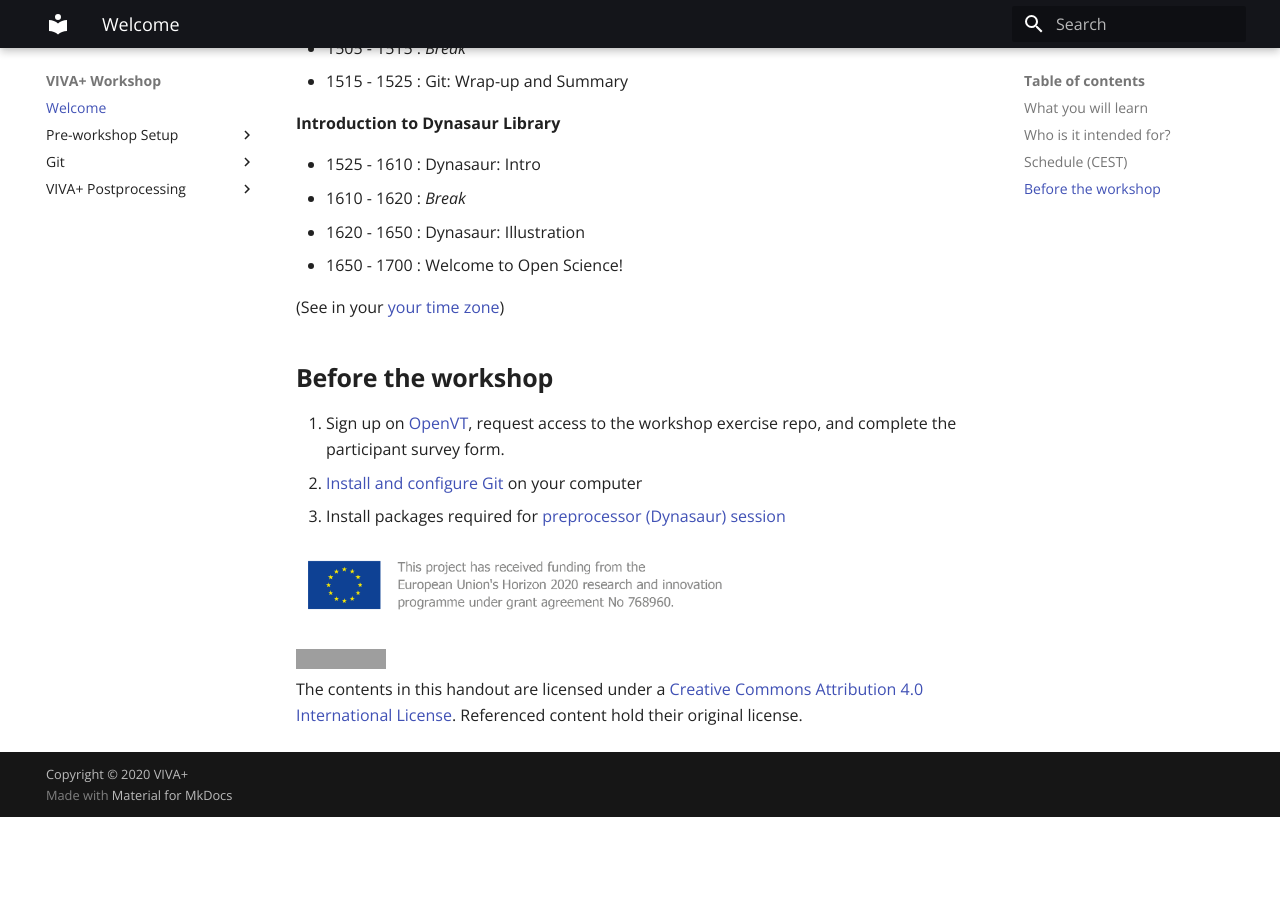
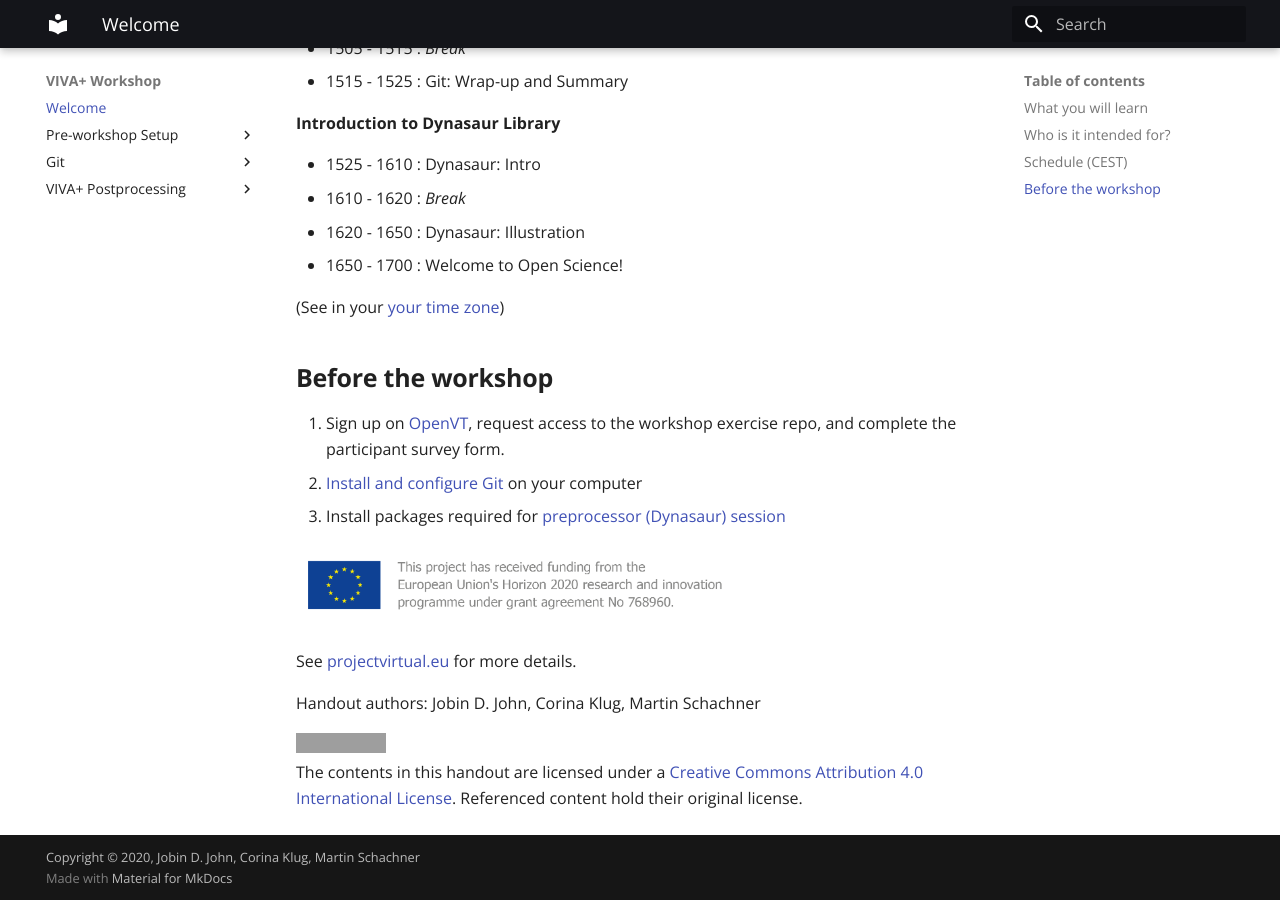
Before and after one commit to jobindj/viva-workshop, an MkDocs documentation site: the page built from docs/index.md, in a window 1280 px wide and 900 px high, scrolled down 1265 px. Built offline with MkDocs 1.6.1 and Material for MkDocs 9.7.7, drawn with Linux system fonts in a browser that asks for light colours; before the commit the page ends 2082 px from its top, so only the background shows below that; grey boxes are pictures that could not be loaded.

Commit message:
Update author details

```diff
--- a/docs/index.md
+++ b/docs/index.md
@@ -52,4 +52,8 @@ This workshop is intended for those interested in using and contributing to VIVA
 
 ![VIRTUAL Funding](img/VIRTUAL_EUFunding.png){: style="width:450px"}
 
+See [projectvirtual.eu](https://projectvirtual.eu/) for more details.
+
+Handout authors: Jobin D. John, Corina Klug, Martin Schachner
+
 <a rel="license" href="http://creativecommons.org/licenses/by/4.0/"><img alt="Creative Commons License" style="border-width:0" src="https://i.creativecommons.org/l/by/4.0/80x15.png" /></a><br />The contents in this handout are licensed under a <a rel="license" href="http://creativecommons.org/licenses/by/4.0/">Creative Commons Attribution 4.0 International License</a>. Referenced content hold their original license.
--- a/mkdocs.yml
+++ b/mkdocs.yml
@@ -9,7 +9,7 @@ site_author: Jobin John, Corina Klug, Martin Schachner
 #repo_url:
 
 # Copyright
-copyright: Copyright &copy; 2020 VIVA+
+copyright: Copyright &copy; 2020, Jobin D. John, Corina Klug, Martin Schachner
 
 # Page tree
 nav:
```
